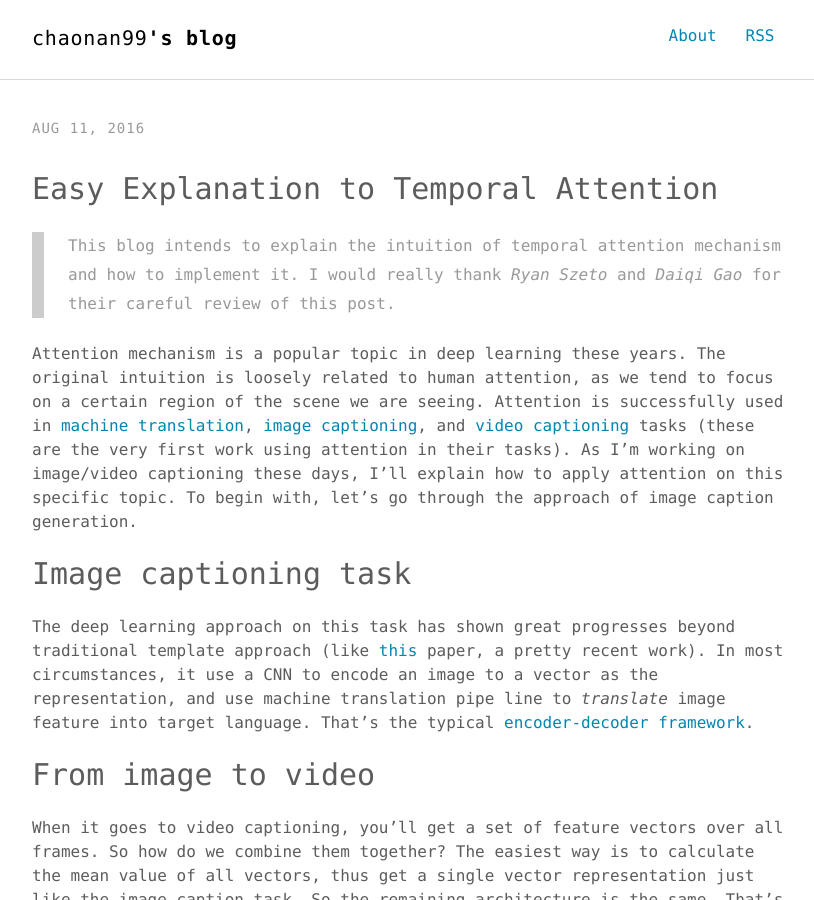
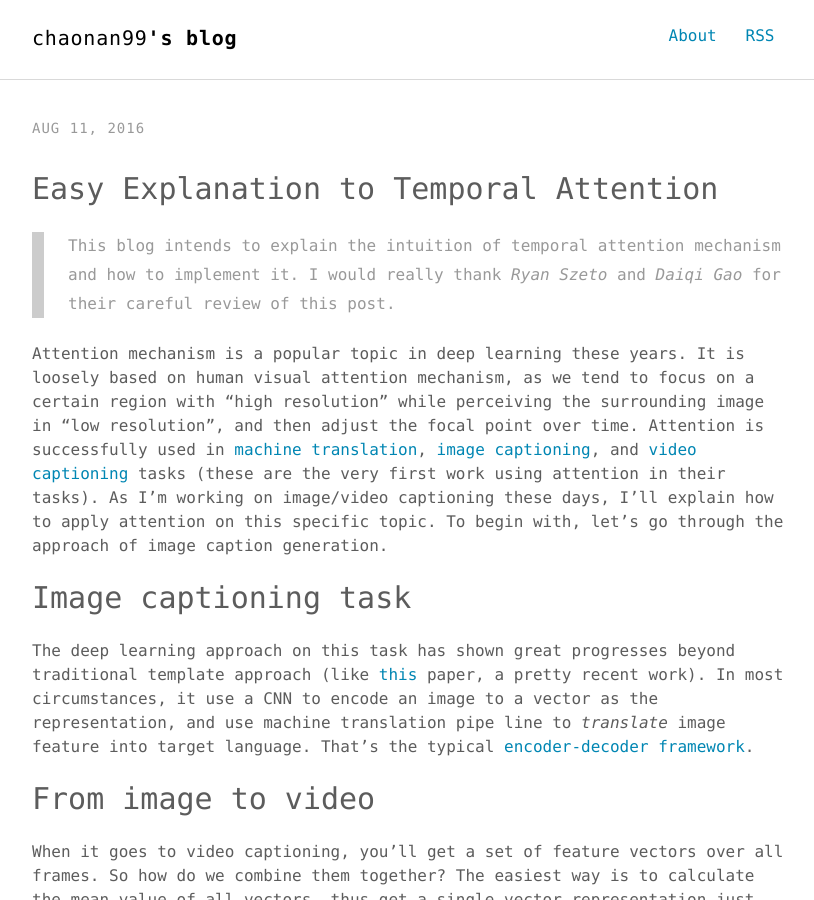
Before and after one commit to chaonan99/chaonan99.github.io, a Jekyll site: the page built from _posts/2016-08-11-easy-explanation-to-temporal-attention.md, in a window 1280 px wide and 900 px high. Shown: the whole window, without its empty margins (232-1046 px from the left). Built offline with Jekyll 4.4.1, drawn with Linux system fonts in a browser that asks for light colours; formulas are drawn with MathJax 3; comment, search, counter and statistics services are not loaded.

Commit message:
Post for temporal attention

```diff
--- a/_posts/2016-08-11-easy-explanation-to-temporal-attention.md
+++ b/_posts/2016-08-11-easy-explanation-to-temporal-attention.md
@@ -8,7 +8,7 @@ keywords: "temporal, attention mechanism, implement, torch"
 
 > This blog intends to explain the intuition of temporal attention mechanism and how to implement it. I would really thank *Ryan Szeto* and *Daiqi Gao* for their careful review of this post.
 
-Attention mechanism is a popular topic in deep learning these years. The original intuition is loosely related to human attention, as we tend to focus on a certain region of the scene we are seeing. Attention is successfully used in [machine translation](https://arxiv.org/pdf/1409.0473v7.pdf), [image captioning](http://arxiv.org/pdf/1502.03044v3.pdf), and [video captioning](http://arxiv.org/pdf/1502.08029v5.pdf) tasks (these are the very first work using attention in their tasks). As I'm working on image/video captioning these days, I'll explain how to apply attention on this specific topic. To begin with, let's go through the approach of image caption generation.
+Attention mechanism is a popular topic in deep learning these years. It is loosely based on human visual attention mechanism, as we tend to focus on a certain region with “high resolution” while perceiving the surrounding image in “low resolution”, and then adjust the focal point over time. Attention is successfully used in [machine translation](https://arxiv.org/pdf/1409.0473v7.pdf), [image captioning](http://arxiv.org/pdf/1502.03044v3.pdf), and [video captioning](http://arxiv.org/pdf/1502.08029v5.pdf) tasks (these are the very first work using attention in their tasks). As I'm working on image/video captioning these days, I'll explain how to apply attention on this specific topic. To begin with, let's go through the approach of image caption generation.
 
 # Image captioning task
 The deep learning approach on this task has shown great progresses beyond traditional template approach (like [this](http://www.cs.utexas.edu/~ml/papers/thomason.coling14.pdf) paper, a pretty recent work). In most circumstances, it use a CNN to encode an image to a vector as the representation, and use machine translation pipe line to *translate* image feature into target language. That's the typical [encoder-decoder framework](https://arxiv.org/pdf/1406.1078v3.pdf).
```
